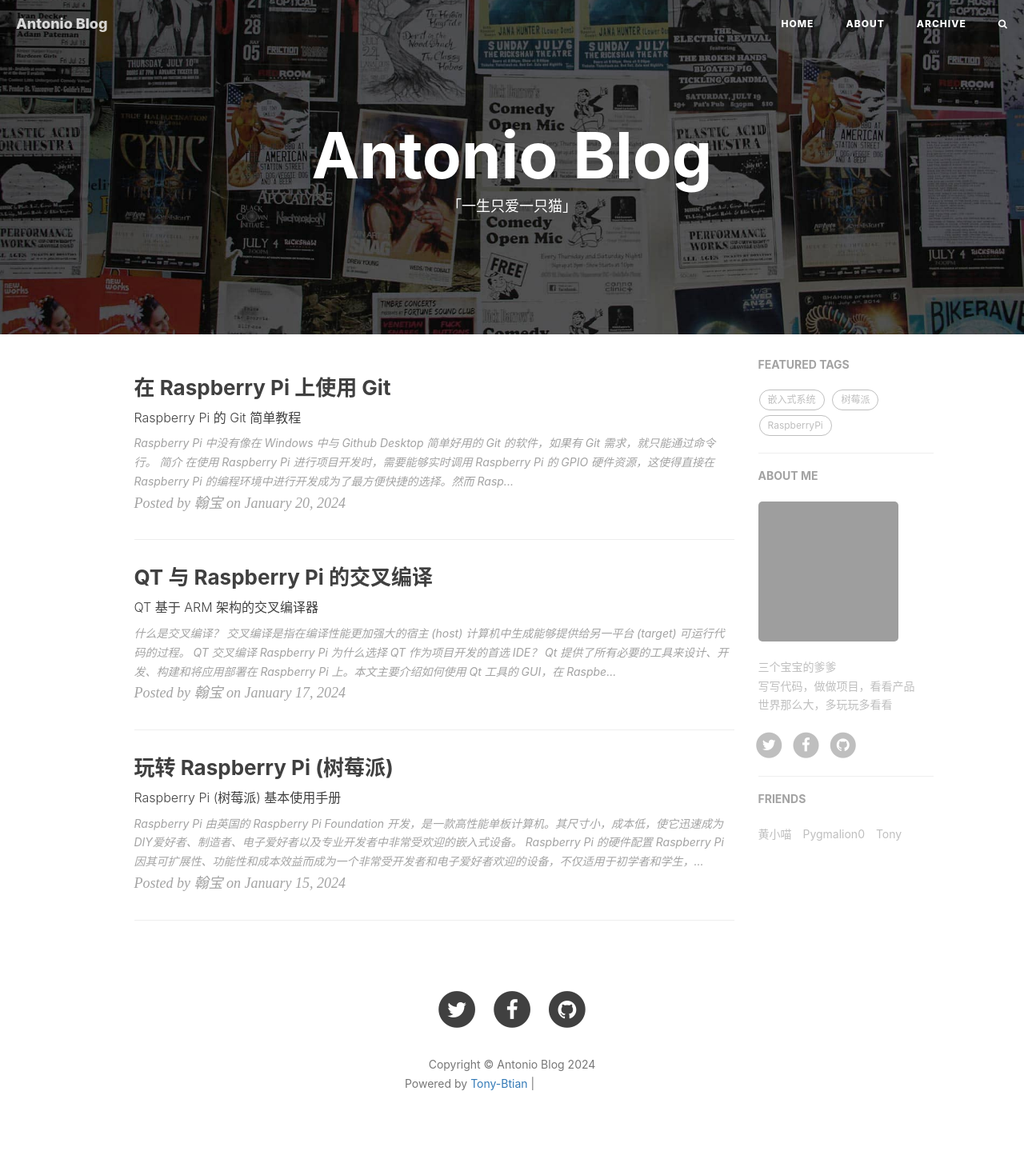
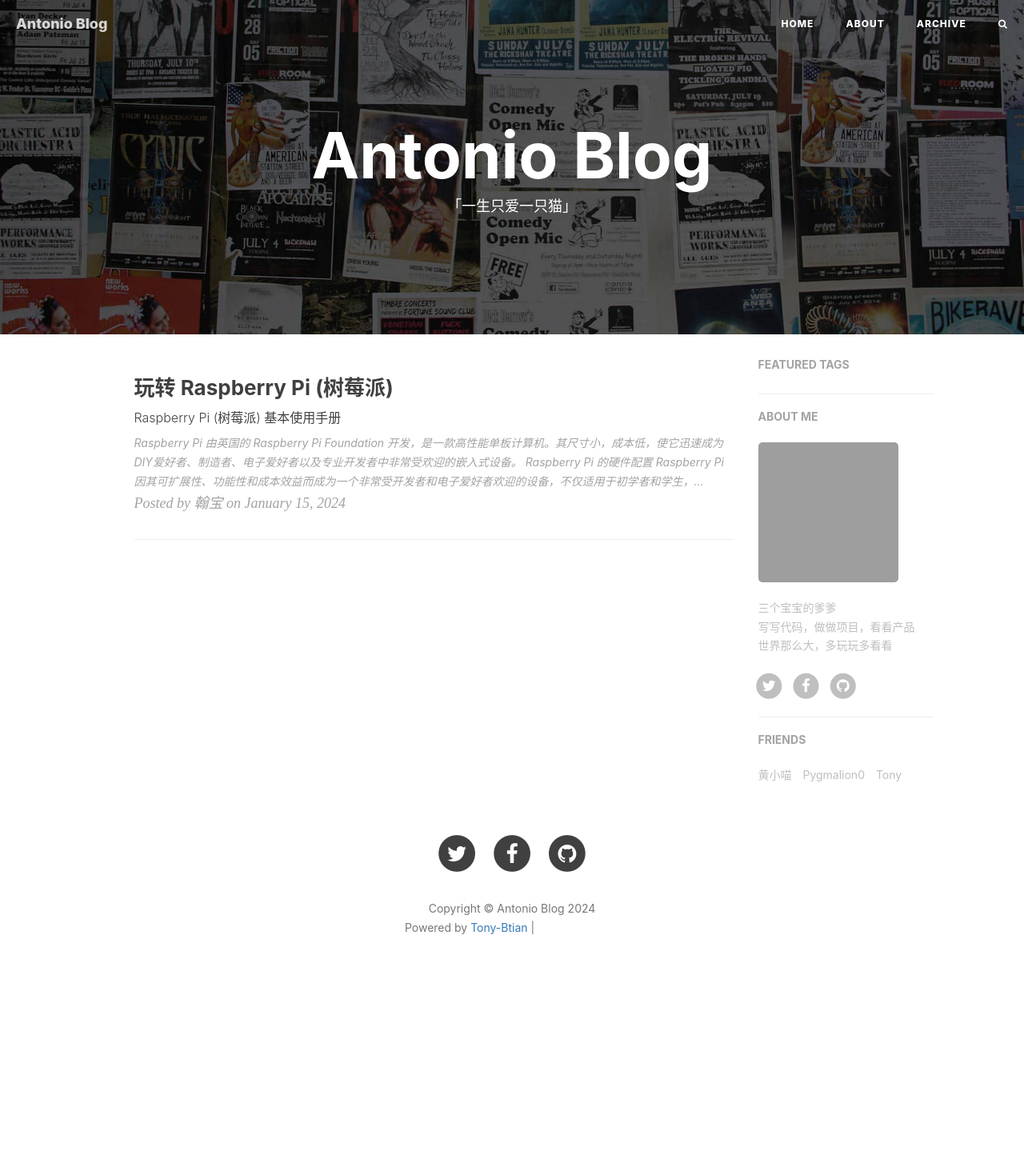
Before and after one commit to Tony-Btian/Tony-Btian.github.io, a Jekyll site: the page built from index.html, in a window 1280 px wide. Shown: the whole page at 80% size. Built offline with Jekyll 4.4.1, drawn with Linux system fonts in a browser that asks for light colours; nearby versions of some CDN libraries; the list of posts is cut into pages by our own code; comment, search, counter and statistics services are not loaded; after the commit the page ends 1264 px from its top, so only the background shows below that; grey boxes are pictures that could not be loaded.

Commit message:
Update post

````diff
--- a/_posts/2024-01-17-raspberry-cross-compiling.md
+++ /dev/null
@@ -1,99 +0,0 @@
----
-layout: post
-title: QT 与 Raspberry Pi 的交叉编译
-subtitle: QT 基于 ARM 架构的交叉编译器
-author: 翰宝
-header-img: img/post-bg-css.jpg
-header-mask: 0.4
-tags:
-  - 嵌入式系统
-  - Linux
-  - QT
-  - RaspberryPi
-  - 树莓派
----
-
-> 什么是交叉编译？
-> 交叉编译是指在编译性能更加强大的宿主 (host) 计算机中生成能够提供给另一平台 (target) 可运行代码的过程。
-
-# QT 交叉编译 Raspberry Pi
----
-为什么选择 QT 作为项目开发的首选 IDE？
-
-Qt 提供了所有必要的工具来设计、开发、构建和将应用部署在 Raspberry Pi 上。本文主要介绍如何使用 Qt 工具的 GUI，在 Raspberry Pi 4 设备上开发 Linux 应用程序。
-
-嵌入式系统通常是专门为特定任务设计的计算机系统，由于内嵌在
-
-# 设置 Raspberry Pi
----
-假设已经成功配置了 Raspberry Pi OS，并且进入了系统桌面。接下来，打开**「终端」**，用命令行进行交叉编译的配置。
-
-### 安装依赖
-更新系统，并将软件库升级到最新版本。
-```bash
-sudo apt-get update
-sudo apt full-upgrade
-sudo reboot
-```
-接下来，安装包依赖。QT 需要这些库在 Raspberry Pi 中部署各种应用程序。
-```bash
-sudo apt-get install libboost-all-dev libudev-dev libinput-dev libts-dev
-sudo apt-get install libmtdev-dev libjpeg-dev libfontconfig1-dev libssl-dev
-sudo apt-get install libdbus-1-dev libglib2.0-dev libxkbcommon-dev libegl1-mesa-dev
-sudo apt-get install libgbm-dev libgles2-mesa-dev mesa-common-dev libasound2-dev
-sudo apt-get install libpulse-dev gstreamer1.0-omx libgstreamer1.0-dev
-sudo apt-get install libgstreamer-plugins-base1.0-dev  gstreamer1.0-alsa libvpx-dev
-sudo apt-get install libsrtp2-dev libsnappy-dev libnss3-dev "^libxcb.*" flex bison
-sudo apt-get install libxslt-dev ruby gperf libbz2-dev libcups2-dev libatkmm-1.6-dev
-sudo apt-get install libxi6 libxcomposite1 libfreetype6-dev
-sudo apt-get install libicu-dev libsqlite3-dev libxslt1-dev
-
-sudo apt-get install libavcodec-dev libavformat-dev libswscale-dev libx11-dev
-sudo apt-get install freetds-dev libsqlite3-dev libpq-dev libiodbc2-dev firebird-dev
-sudo apt-get install libgst-dev libxext-dev libxcb1 libxcb1-dev libx11-xcb1 libx11-xcb-dev
-sudo apt-get install libxcb-keysyms1 libxcb-keysyms1-dev libxcb-image0 libxcb-image0-dev
-sudo apt-get install libxcb-shm0 libxcb-shm0-dev libxcb-icccm4 libxcb-icccm4-dev
-sudo apt-get install libxcb-sync1 libxcb-sync-dev libxcb-render-util0 libxcb-render-util0-dev
-sudo apt-get install libxcb-xfixes0-dev libxrender-dev libxcb-shape0-dev libxcb-randr0-dev
-sudo apt-get install libxcb-glx0-dev libxi-dev libdrm-dev
-sudo apt-get install libxcb-xinerama0 libxcb-xinerama0-dev libatspi2.0-dev libxcursor-dev
-sudo apt-get install libxcomposite-dev libxdamage-dev libxss-dev libxtst-dev
-sudo apt-get install libpci-dev libcap-dev libxrandr-dev
-sudo apt-get install libdirectfb-dev libaudio-dev libxkbcommon-x11-dev
-```
-还需要在 Raspberry Pi 中创建一个文件夹，用于存放针对 QT 的安装文件。
-```bash
-sudo mkdir /usr/local/qt6
-```
-# 设置主机
----
-现在我们进行主机部分的设置，主机中使用的是 x86_64 架构的 Ubuntu 20.04 系统。理论上，该教程适用于任何 x86_64 架构的系统发行版。
-### 更新系统
-同样的，我们先更新 Ubuntu 系统中的软件包。
-```bash
-sudo apt update
-sudo apt upgrade
-```
-### 安装 QT 依赖
-接下来安装程序包依赖项。其中一些软件包是编译 Qt 6 所需的构建工具。
-```bash
-sudo apt-get install make build-essential libclang-dev ninja-build
-sudo apt-get install gcc git bison python3 gperf pkg-config libfontconfig1-dev
-sudo apt-get install libfreetype6-dev libx11-dev libx11-xcb-dev libxext-dev
-sudo apt-get install libxfixes-dev libxi-dev libxrender-dev libxcb1-dev
-sudo apt-get install libxcb-glx0-dev libxcb-keysyms1-dev libxcb-image0-dev
-sudo apt-get install libxcb-shm0-dev libxcb-icccm4-dev libxcb-sync-dev
-sudo apt-get install libxcb-xfixes0-dev libxcb-shape0-dev libxcb-randr0-dev
-sudo apt-get install libxcb-render-util0-dev libxcb-util-dev libxcb-xinerama0-dev
-sudo apt-get install libxcb-xkb-dev libxkbcommon-dev libxkbcommon-x11-dev
-sudo apt-get install libatspi2.0-dev libgl1-mesa-dev libglu1-mesa-dev freeglut3-dev
-```
-### 安装交叉编译器
-接下来，我们需要获取交叉编译器。在本指南中，我们将从 Ubuntu/Debian 软件包存储库安装它，这是获取 ARM64 交叉编译器的最简单方法。
-```bash
-sudo apt install gcc-aarch64-linux-gnu g++-aarch64-linux-gnu
-```
-
-# 设置 SSH 连接
----
-在进行交叉编译的过程中，需要 Raspberry Pi 和主机之间进行 SSH 连接。这是在两个设备之间传输数据所必需的。
--- a/_posts/2024-01-20-raspberry-using-git.md
+++ /dev/null
@@ -1,71 +0,0 @@
----
-layout: post
-title: 在 Raspberry Pi 上使用 Git
-subtitle: Raspberry Pi 的 Git 简单教程
-author: 翰宝
-header-img: img/post-bg-git.jpg
-header-mask: 0.4
-tags:
-  - Git
-  - RaspberryPi
-  - 树莓派
-  - 嵌入式系统
----
-
-> Raspberry Pi 中没有像在 Windows 中与 Github Desktop 简单好用的 Git 的软件，如果有 Git 需求，就只能通过命令行。
-
-# 简介
----
-在使用 Raspberry Pi 进行项目开发时，需要能够实时调用 Raspberry Pi 的 GPIO 硬件资源，这使得直接在 Raspberry Pi 的编程环境中进行开发成为了最方便快捷的选择。然而 Raspberry Pi 中没有像 Windows 当中那样简单好用的 Github Desktop，为了满足版本控制和联合开发的需求，学习 Git 命令行才是正道。
-
-在这个教程中，将介绍如何在 Raspberry Pi 上安装和使用 Git。Git 是一个强大的版本控制工具，它允许个人和团队对相同的项目进行联合开发，同时也能高效地管理项目的不同版本。
-
-Raspberry Pi 作为一个经济实惠且功能强大的小型计算机，非常适合用于嵌入式项目的学习和开发，而嵌入式的开发离不开版本控制。通过这个教程，希望能让读者能够学会如何配置 Git 环境，如何使用 SSH 公钥和私钥对，如何创建一个新的 Git 仓库，以及执行基本的 Git 操作，提交更改，推送到远程仓库等。
-
-# 在 Raspberry Pi 上安装 Git
----
-在 Raspberry Pi 上安装 Git 非常简单，只需运行下面的指令：
-```bash
-sudo apt install git
-```
-
-### 设置 Git
-告诉 Git，是谁在进行操作。由于 Git 可能有多个人进行开发，所以在 Git 版本控制的过程中，需要告诉对方谁修改了文件。
-```bash
-git config --global user.name "Name"
-git config --global user.email "username@email.com"
-```
-
-设置默认的文本编辑器。告诉 Git 你喜欢哪一种文本编辑器。这里推荐使用 `nano`
-```bash
-git config --global core.editor nano
-```
-
-# SSH 密钥对
----
-SSH 密钥通常用于远程服务器的登陆，也可以用于 Github 这样的 Git 仓库服务进行安全通信。而生成和使用 “SSH 密钥对” 的目的是为了方面访问例如 Github 的在线仓库，避免频繁使用 “用户名” 和 “密码” 登陆。
-
-SSH 密钥对分成 **「私钥」** 和 **「公钥」**。
-- 私钥：放在本地计算机中。每次进行 SSH 通信的时候，计算机需要用 **「私钥」** 与服务器上的 **「公钥」** 进行配对，配对成功则验证成功。
-- 公钥：放在服务器中的制定位置，一般处于用户安全设置中。用于与 **「私钥」** 进行验证。
-
-理清楚 SSH 的作用后，我们开始生成 SSH 密钥。
-
-### 生成 SSH 密钥
-使用 `ssh-keygen` 命令来生成一个新的 SSH 密钥。该命令会生成一个 4096 位的 RSA 密钥对（公钥和私钥）
-```bash
-ssh-keygen -t rsa -b 4096
-```
-- 当系统提示输入文件保存位置时，你可以按回车来使用默认位置（通常是 `~/.ssh/id_rsa`），或者输入一个新的文件路径。如果你原来已经有一个密钥在默认位置，如果不想替换它，请将密钥存放到另外的位置，或者对旧的密钥进行备份。
-- 接下来，系统会询问你添加 SSH 密钥的密码，以后在使用 SSH 时，都需要这个密码。
-
-在生成完密钥后，通过下面的指令访问你的公钥。
-```bash
-cat ~/.ssh/id_rsa.pub
-```
-公钥的内容是一长串字符，以 `ssh-rsa` 开头。
-
-### 部署 SSH 公钥
-生成了 SSH 密钥对后，就能将密钥对部署到账号中去了。此教程以 Github 为例，Gitlab 这些 Git 的设置方法都类似。
-
-登陆到 Github 账号，
````
Also changed, not shown: _posts/.obsidian/workspace.json (+4 -12 lines).
